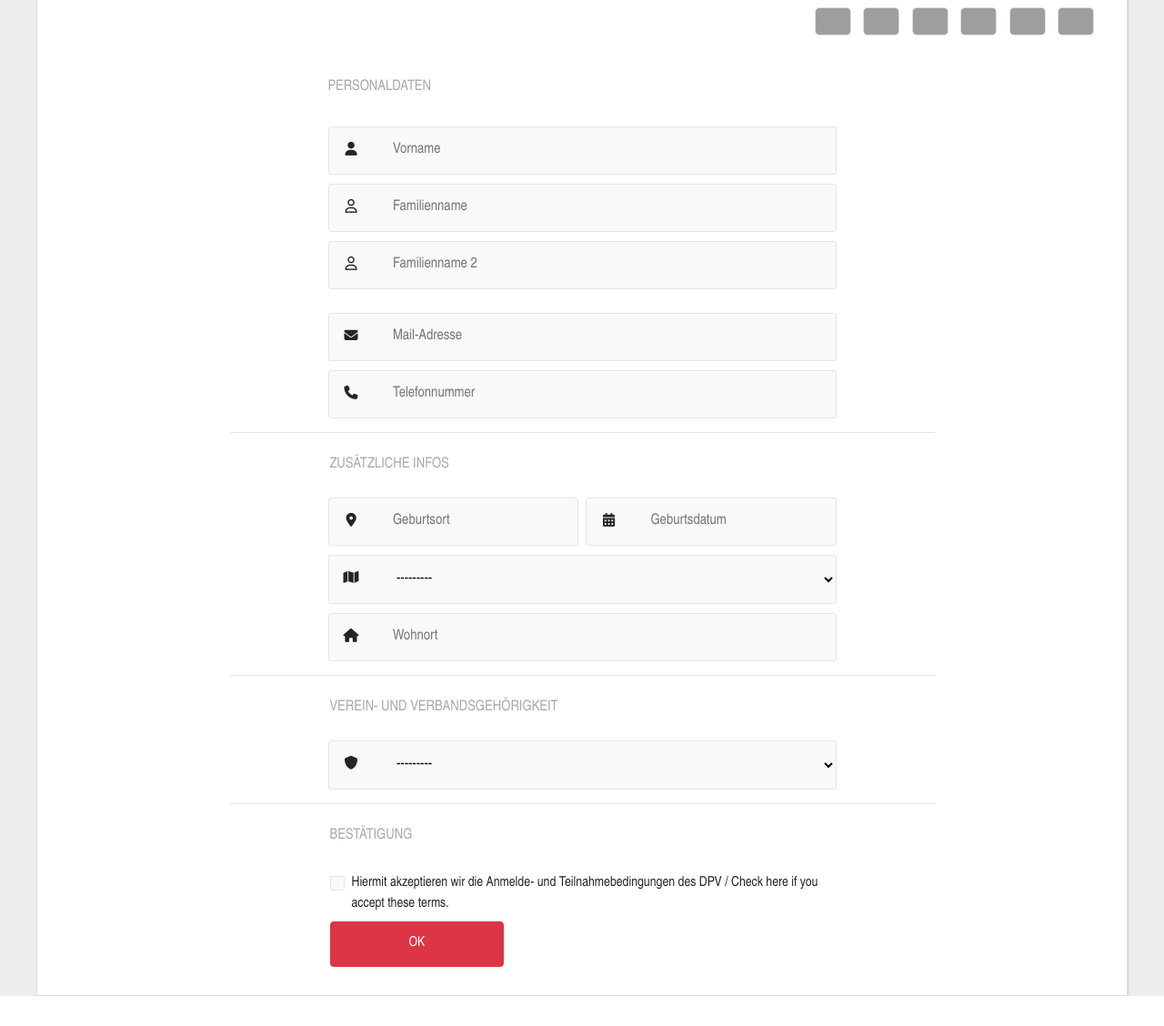
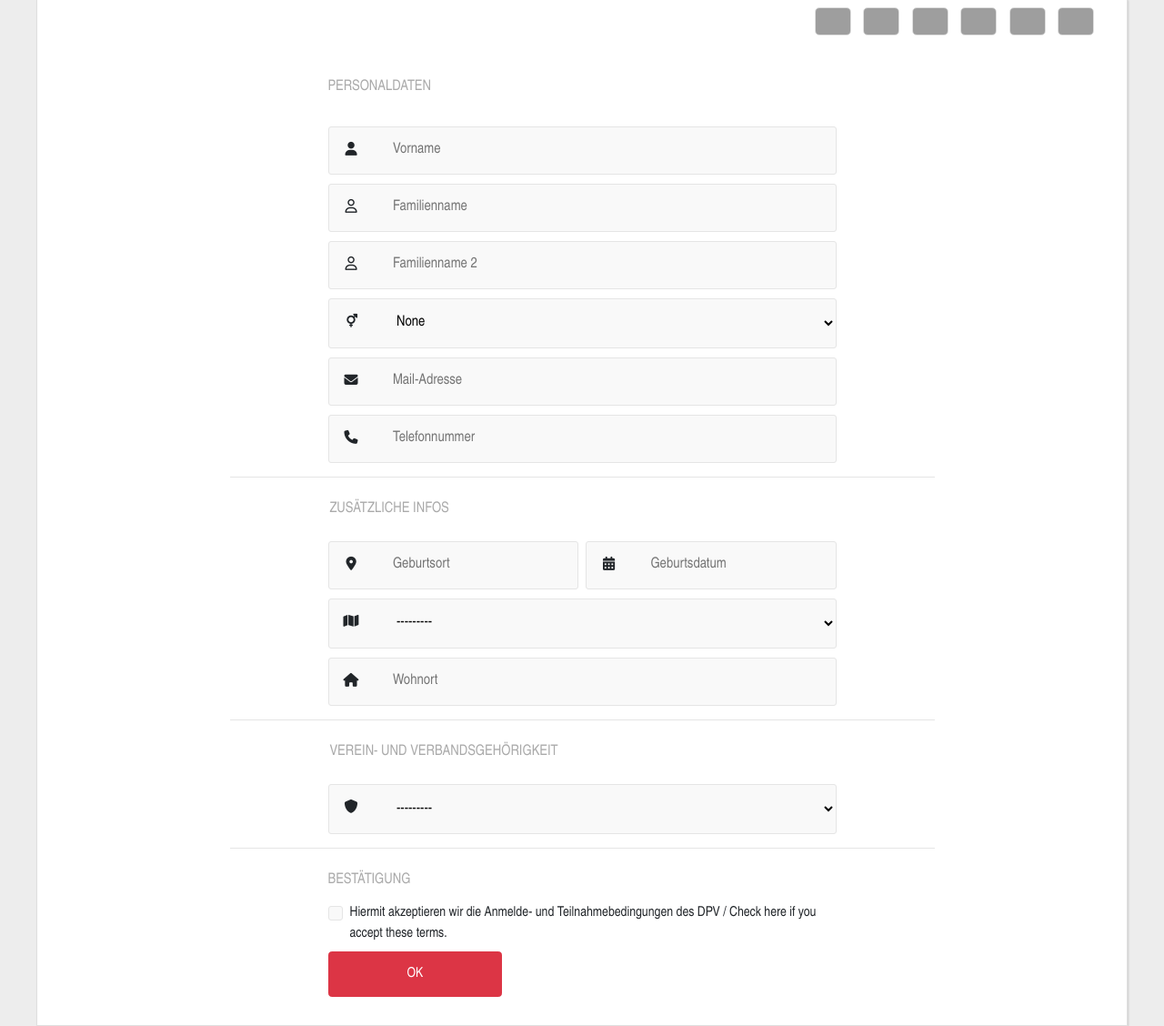
Before and after one commit to paconte/padelanalytics, a Django app: page /new_player in a window 1280 px wide. Shown: the part 1186-2314 px from the top of the page at 91% size. Before the commit the page ends 2281 px from the top, so only its background shows below. Run offline with Django 3.2, Linux system fonts and the light colour scheme; tables that the repository leaves empty hold one stand-in row (values such as "Sample post"); some libraries are stand-ins or nearby versions; grey boxes are pictures that could not be loaded.

Commit message:
Adding Gender to the Form of a new player

```diff
--- a/anmeldung/templates/new_player.html
+++ b/anmeldung/templates/new_player.html
@@ -38,8 +38,6 @@
         </form> -->
 
 
-
-
         <form style="min-height: 500px; margin-top: 10px" method="post" action="">
             {% csrf_token %}
             {{ formset.management_form }}
@@ -47,35 +45,82 @@
             <div class="box col-sm-6" style="left: 25%">
                 <div class="col-xs-12 col-sm-12">
                     <h3 class="form_title">Personaldaten</h3><br>
+
                     <div class="col-sm-12 input-group input-group-icon"
                          style="padding:0px">
                         <div class="input-icon"><i class="fa fa-user"></i></div>
                         {{form.first_name}}
                     </div>
+                    {% if form.first_name.errors %}
+                    <div id="errors" class="col-sm-12">
+                        <div class="inner" style="margin:-10px 0 20px 10px; color: red">
+                            {{form.first_name.errors}}
+                        </div>
+                    </div>
+                    {% else %}
+                    {% endif %}
+
                     <div class="col-sm-12 input-group input-group-icon"
                          style="padding:0px;">
                         <div class="input-icon"><i class="fa fa-user-o"></i></div>
                         {{form.last_name}}
                     </div>
+                    {% if form.last_name.errors %}
+                    <div id="errors" class="col-sm-12">
+                        <div class="inner" style="margin:-10px 0 20px 10px; color: red">
+                            {{form.last_name.errors}}
+                        </div>
+                    </div>
+                    {% else %}
+                    {% endif %}
+
                     <div class="col-sm-12 input-group input-group-icon"
                          style="padding:0px;">
                         <div class="input-icon"><i class="fa fa-user-o"></i></div>
                         {{form.last_name2}}
                     </div>
+
                     <div class="col-sm-12 input-group input-group-icon"
                          style="padding:0px;">
-                        <div class="input-icon"><i class="fa fa-user-o"></i></div>
-                        {{form.surname2}}
+                        <div class="input-icon"><i class="fa fa-transgender"></i></div>
+                        {{form.gender}}
                     </div>
+                    {% if form.gender.errors %}
+                    <div id="errors" class="col-sm-12">
+                        <div class="inner" style="margin:-10px 0 20px 10px; color: red">
+                            {{form.gender.errors}}
+                        </div>
+                    </div>
+                    {% else %}
+                    {% endif %}
+
                     <div class="col-sm-12 input-group input-group-icon" style="padding:0px">
                         <div class="input-icon"><i class="fa fa-envelope"></i></div>
                         {{form.email}}
                     </div>
+                    {% if form.email.errors %}
+                    <div id="errors" class="col-sm-12">
+                        <div class="inner" style="margin:-10px 0 20px 10px; color: red">
+                            {{form.email.errors}}
+                        </div>
+                    </div>
+                    {% else %}
+                    {% endif %}
+
                     <div class="col-sm-12 input-group input-group-icon"
                          style="padding:0px">
                         <div class="input-icon"><i class="fa fa-phone"></i></div>
                         {{form.phone}}
                     </div>
+                    {% if form.phone.errors %}
+                    <div id="errors" class="col-sm-12">
+                        <div class="inner" style="margin:-10px 0 20px 10px; color: red">
+                            {{form.phone.errors}}
+                        </div>
+                    </div>
+                    {% else %}
+                    {% endif %}
+
                 </div>
                 <hr class="separador">
                 <h3 class="form_title" style="margin:10px 0 0 10px; ">zusätzliche Infos</h3><br>
@@ -90,16 +135,49 @@
                     <div class="input-icon"><i class="fa fa-calendar"></i></div>
                     {{form.born}}
                 </div>
+                {% if form.birthplace.errors %}
+                <div id="errors" class="col-sm-6" style="float:left">
+                    <div class="inner" style="margin:-10px 0 20px 10px; color: red">
+                        {{form.birthplace.errors}}
+                    </div>
+                </div>
+                                    {% else %}
+                    {% endif %}
+                                {% if form.born.errors %}
+                <div id="errors" class="col-sm-6" style="float:left">
+                    <div class="inner" style="margin:-10px 0 20px 10px; color: red">
+                        {{form.born.errors}}
+                    </div>
+                </div>
+                                    {% else %}
+                    {% endif %}
+
                 <div class="col-sm-12 input-group input-group-icon"
                      style="">
                     <div class="input-icon"><i class="fa fa-map"></i></div>
                     {{form.country}}
                 </div>
+                {% if form.country.errors %}
+                <div id="errors" class="col-sm-12">
+                    <div class="inner" style="margin:-10px 0 20px 10px; color: red">
+                        {{form.country.errors}}
+                    </div>
+                </div>
+                {% else %}
+                {% endif %}
                 <div class="col-sm-12 input-group input-group-icon"
                      style="">
                     <div class="input-icon"><i class="fa fa-home"></i></div>
                     {{form.city}}
                 </div>
+                {% if form.city.errors %}
+                <div id="errors" class="col-sm-12">
+                    <div class="inner" style="margin:-10px 0 20px 10px; color: red">
+                        {{form.city.errors}}
+                    </div>
+                </div>
+                {% else %}
+                {% endif %}
 
 
                 <hr class="separador">
@@ -110,6 +188,14 @@
                     <div class="input-icon"><i class="fa fa-shield"></i></div>
                     {{form.club}}
                 </div>
+                {% if form.club.errors %}
+                <div id="errors" class="col-sm-12">
+                    <div class="inner" style="margin:-10px 0 20px 10px; color: red">
+                        {{form.club.errors}}
+                    </div>
+                </div>
+                {% else %}
+                {% endif %}
 
                 <!--<div class="col-sm-6 input-group input-group-icon" style="padding: 0px">
                         <div class="input-icon"><i class="fa fa-globe"></i></div>
@@ -121,40 +207,71 @@
                 </div>-->
 
 
-                <hr class="separador"">
+                <hr class="separador"
+                ">
 
 
-                <h3 class="form_title" style="margin:10px 0 0 10px">Bestätigung</h3><br>
+                <div class="col-xs-12 col-sm-12">
+                    <h3 class="form_title" style="margin-top:10px">Bestätigung</h3>
                     <div class="form-check">
-                    <!--<input type="checkbox" class="form-check-input" id="id_policy_read">-->
                         {{form.policy_read}}
-                    <label class="col-sm-12 form-check-label" style="margin-left:10px" for="id_policy_read">
+                        <input type="checkbox" class="form-check-input" id="id_policy_read">
+                        <label class="form-check-label" for="id_policy_read">
                             Hiermit akzeptieren wir die Anmelde- und Teilnahmebedingungen des DPV / Check
                             here if you accept these terms.
                         </label>
                     </div>
+                </div>
+
                 <!-- OK -->
                 <button input type="submit" class="col-xs-12 col-sm-4 btn btn-danger"
-                    style="float:left; margin-bottom: 8px; margin-left:10px">
+                        style="float: left; margin-bottom: 8px; margin-left: 8px">
                     OK
                 </button>
+                                {% if form.policy_read.errors %}
+                <div id="errors" class="col-sm-12">
+                    <div class="inner" style="margin:-10px 0 20px 10px; color: red">
+                        {{form.policy_read.errors}}
+                    </div>
+                </div>
+                {% else %}
+                {% endif %}
+                {% endfor %}
             </div>
         </form>
     </div>
-</div>{% endfor %}
+</div>
+
 {% endblock %}
 
+                <!-- OK
+                {% if form.errors %}
+
+                <div id="errors">
+                    <div class="inner" style="margin:10px 0 0 10px; color: red">
+                        <p>Bitte korrigier die Fehler und versuche es erneut:</p>
+                        {{ form.non_field_errors }}
+                        <ul>
+                            {% for field in form %}
+                            {% if field.errors %}
+                            <li>{{ field.label }}: {{ field.errors|striptags }}</li>
+                            {% endif %}
+                            {% endfor %}
+                        </ul>
+                    </div>
+                </div>
+                <br>
+
+                {% endif %}<!-- /Error messaging -->
 
 {% block js%}
+
 <script type="text/javascript">
   $( function() {
     $("#id_padelperson-0-born").datepicker(
     {
       dateFormat: 'dd/mm/yy',
       firstDay: 1,
-      minDate: "-90y",
-      maxDate: "-5y",
-      defaultDate: "-30y"
     });
   });
 
@@ -163,14 +280,15 @@
     {
       dateFormat: 'dd/mm/yy',
       firstDay: 1,
-      minDate: "-90y",
-      maxDate: "-5y",
-      defaultDate: "-30y"
     });
   });
 
 
 
 
+
+
+
+
 </script>
 {% endblock %}
```
Lines whose indentation alone changed are shown as unchanged.
